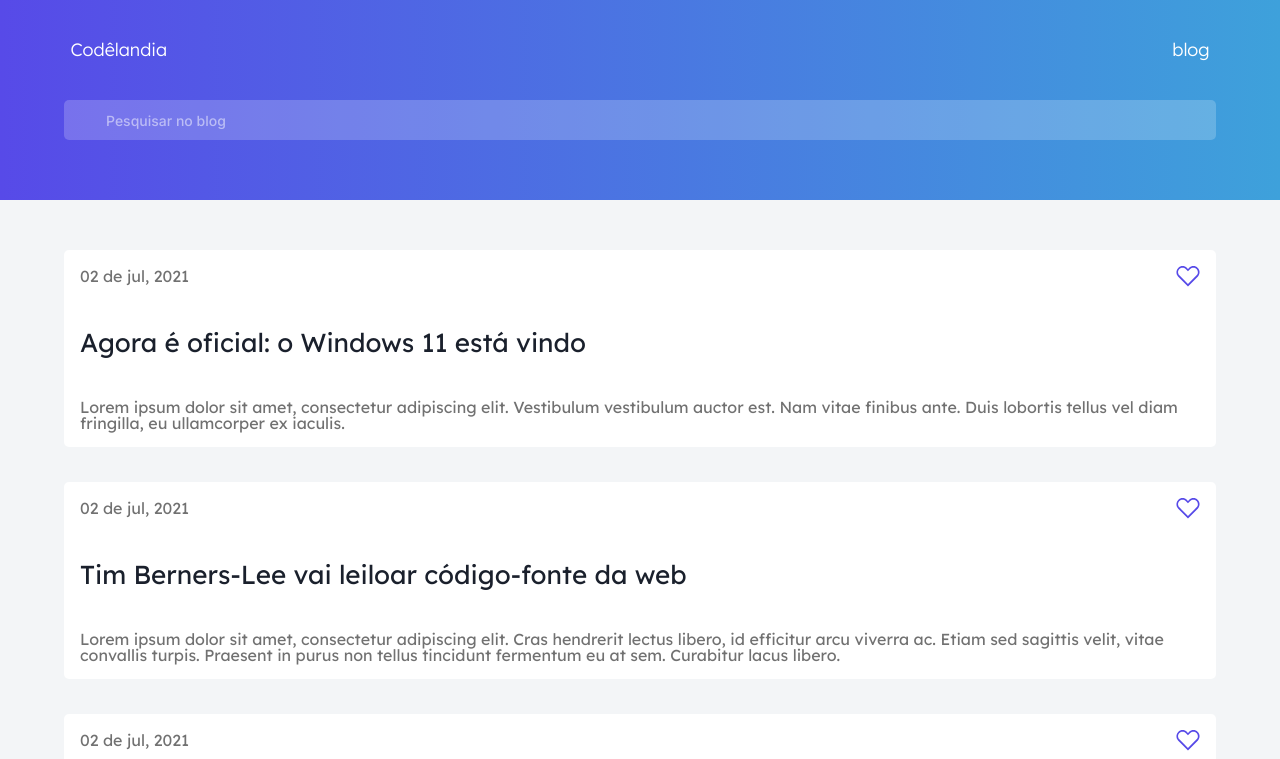
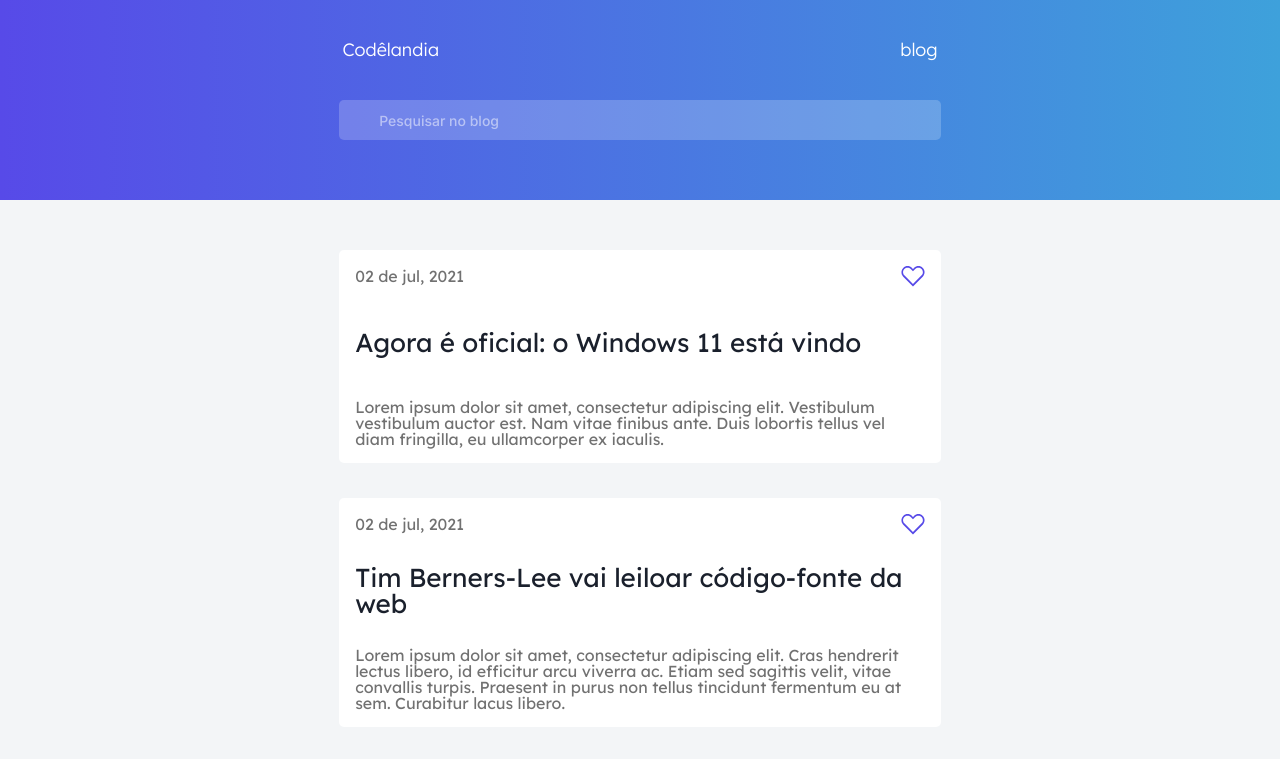
Before and after one commit to GuilhermedeSouzaS/desafio-1, a plain HTML site: page index.html in a window 1280 px wide. Shown: the top 759 px of the page. Drawn offline with Linux system fonts and the light colour scheme.

Commit message:
Update style.css

```diff
--- a/style.css
+++ b/style.css
@@ -13,11 +13,12 @@ body {
     font-weight: 400;
     font-size: 16px;
     color: var(--cor-paragrafo);
+    padding-bottom: 40px;
 
 }
 
 .cabecalho {
-    width: 100vw;
+    width: 100%;
     height: 200px;
     background: linear-gradient(90deg, #574AE8 0%, #3EA1DB 100%);
     display: grid;
@@ -58,12 +59,11 @@ body {
     background-image: url(Imagens/lupa.svg);
     background-repeat: no-repeat;
     background-position: 15px center;
+    padding-left: 40px;
 
 }
 
 .search::placeholder {
-    position: relative;
-    left: 40px;
     font-family: var(--secundary-font);
     font-weight: 500;
     color: var(--branco);
@@ -107,7 +107,6 @@ body {
     justify-self: end;
     align-self: center;
 
-
 }
 
 .noticia__titulo {
@@ -123,3 +122,28 @@ body {
     grid-column: 1 / span 2;
 
 }
+
+@media (min-width: 1000px) {
+
+    .logotipo {
+        padding-left: 42.5%;
+
+    }
+
+    .blog {
+        padding-right: 42.5%;
+
+    }
+
+    .search {
+        width: 47%;
+
+    }
+
+    .noticia {
+        width: 47%;
+
+    }
+
+
+}
```
